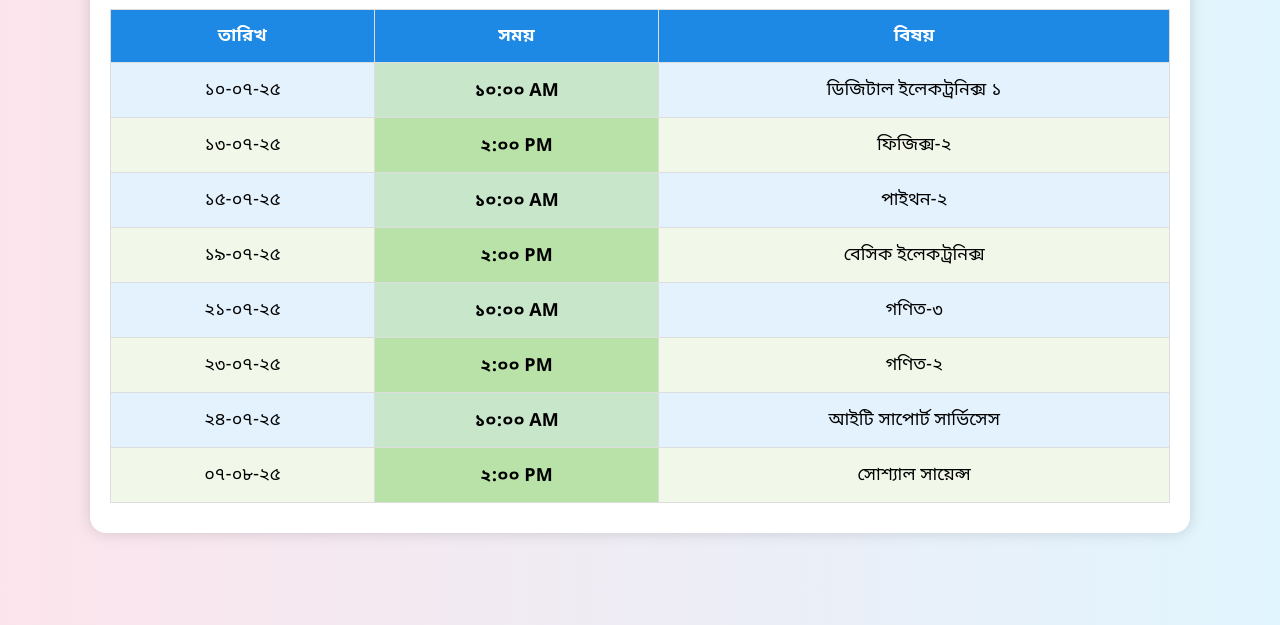
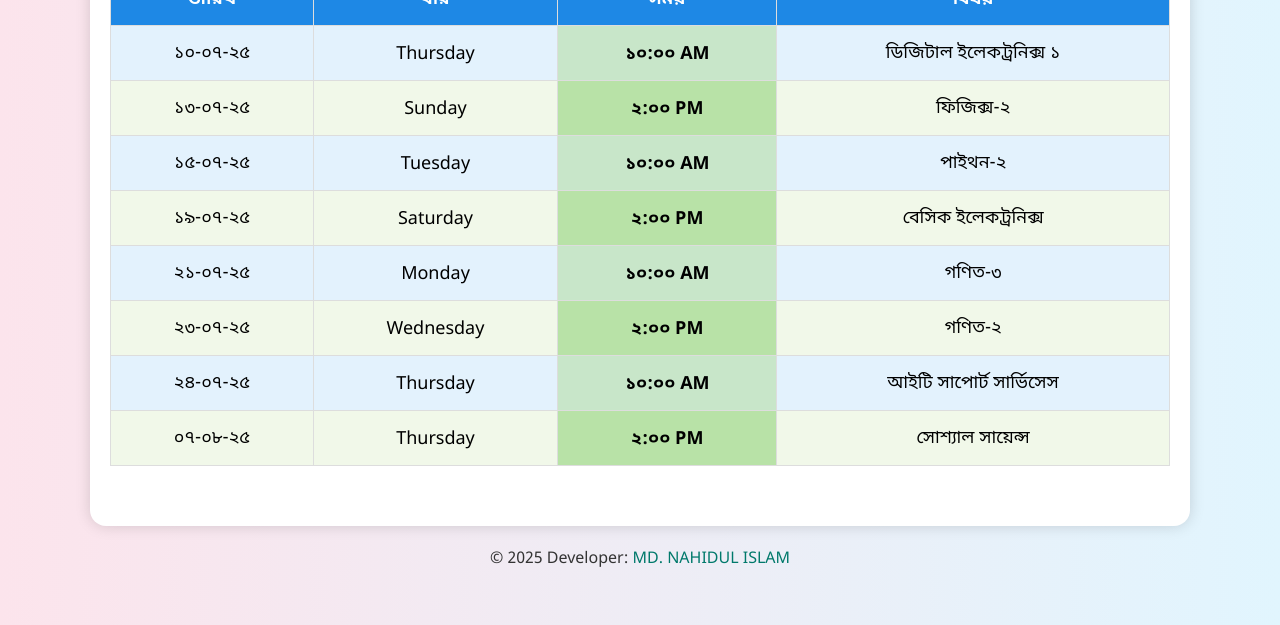
Before and after one commit to CYBERCOP-404/3RD_EXAM_ROOTINE, a plain HTML site: page index.html in a window 1280 px wide. Shown: the part 175-800 px from the top of the page. Drawn offline with Linux system fonts and the light colour scheme.

Commit message:
Update index.html

```diff
--- a/index.html
+++ b/index.html
@@ -17,13 +17,14 @@
       display: flex;
       justify-content: center;
       align-items: center;
+      flex-direction: column;
       min-height: 100vh;
       padding: 20px;
     }
 
     .routine-box {
       background: #ffffff;
-      padding: 30px 20px;
+      padding: 30px 20px 60px;
       border-radius: 16px;
       box-shadow: 0 0 15px rgba(0,0,0,0.15);
       width: 100%;
@@ -44,7 +45,7 @@
       width: 100%;
       border-collapse: collapse;
       font-size: 18px;
-      min-width: 600px;
+      min-width: 700px;
     }
 
     th, td {
@@ -66,17 +67,16 @@
       background-color: #e3f2fd;
     }
 
-    .highlight-10am td:nth-child(2) {
+    .highlight-morning td:nth-child(3) {
       background-color: #c8e6c9 !important;
       font-weight: bold;
     }
 
-    .highlight-2pm td:nth-child(2) {
+    .highlight-afternoon td:nth-child(3) {
       background-color: #b8e2a7 !important;
       font-weight: bold;
     }
 
-    /* Download Button */
     .download-btn {
       position: absolute;
       top: 20px;
@@ -97,6 +97,17 @@
       transform: scale(1.05);
     }
 
+    footer {
+      margin-top: 20px;
+      font-size: 16px;
+      color: #333;
+    }
+
+    footer a {
+      text-decoration: none;
+      color: #00796b;
+    }
+
     @media (max-width: 768px) {
       table {
         font-size: 14px;
@@ -112,42 +123,50 @@
         top: 15px;
         right: 15px;
       }
+
+      footer {
+        font-size: 14px;
+      }
     }
   </style>
 </head>
 <body>
 
 <div id="routine" class="routine-box">
-  <button class="download-btn" onclick="downloadRoutine()">⬇ ডাউনলোড</button>
+  <button class="download-btn" id="downloadBtn" onclick="downloadRoutine()">⬇ ডাউনলোড</button>
   <h1>📘 পরীক্ষার রুটিন</h1>
   <table>
     <thead>
       <tr>
         <th>তারিখ</th>
+        <th>বার</th>
         <th>সময়</th>
         <th>বিষয়</th>
       </tr>
     </thead>
     <tbody>
-      <tr class="highlight-10am"><td>১০-০৭-২৫</td><td>১০:০০ AM</td><td>ডিজিটাল ইলেকট্রনিক্স ১</td></tr>
-      <tr class="highlight-2pm"><td>১৩-০৭-২৫</td><td>২:০০ PM</td><td>ফিজিক্স‑২</td></tr>
-      <tr class="highlight-10am"><td>১৫-০৭-২৫</td><td>১০:০০ AM</td><td>পাইথন‑২</td></tr>
-      <tr class="highlight-2pm"><td>১৯-০৭-২৫</td><td>২:০০ PM</td><td>বেসিক ইলেকট্রনিক্স</td></tr>
-      <tr class="highlight-10am"><td>২১-০৭-২৫</td><td>১০:০০ AM</td><td>গণিত‑৩</td></tr>
-      <tr class="highlight-2pm"><td>২৩-০৭-২৫</td><td>২:০০ PM</td><td>গণিত‑২</td></tr>
-      <tr class="highlight-10am"><td>২৪-০৭-২৫</td><td>১০:০০ AM</td><td>আইটি সাপোর্ট সার্ভিসেস</td></tr>
-      <tr class="highlight-2pm"><td>০৭-০৮-২৫</td><td>২:০০ PM</td><td>সোশ্যাল সায়েন্স</td></tr>
+      <tr class="highlight-morning"><td>১০-০৭-২৫</td><td>Thursday</td><td>১০:০০ AM</td><td>ডিজিটাল ইলেকট্রনিক্স ১</td></tr>
+      <tr class="highlight-afternoon"><td>১৩-০৭-২৫</td><td>Sunday</td><td>২:০০ PM</td><td>ফিজিক্স‑২</td></tr>
+      <tr class="highlight-morning"><td>১৫-০৭-২৫</td><td>Tuesday</td><td>১০:০০ AM</td><td>পাইথন‑২</td></tr>
+      <tr class="highlight-afternoon"><td>১৯-০৭-২৫</td><td>Saturday</td><td>২:০০ PM</td><td>বেসিক ইলেকট্রনিক্স</td></tr>
+      <tr class="highlight-morning"><td>২১-০৭-২৫</td><td>Monday</td><td>১০:০০ AM</td><td>গণিত‑৩</td></tr>
+      <tr class="highlight-afternoon"><td>২৩-০৭-২৫</td><td>Wednesday</td><td>২:০০ PM</td><td>গণিত‑২</td></tr>
+      <tr class="highlight-morning"><td>২৪-০৭-২৫</td><td>Thursday</td><td>১০:০০ AM</td><td>আইটি সাপোর্ট সার্ভিসেস</td></tr>
+      <tr class="highlight-afternoon"><td>০৭-০৮-২৫</td><td>Thursday</td><td>২:০০ PM</td><td>সোশ্যাল সায়েন্স</td></tr>
     </tbody>
   </table>
 </div>
+
+<footer>
+  © 2025 Developer: <a href="https://cybercop-404.github.io/" target="_blank">MD. NAHIDUL ISLAM</a>
+</footer>
 
 <script src="https://html2canvas.hertzen.com/dist/html2canvas.min.js"></script>
 <script>
   function downloadRoutine() {
     const routine = document.getElementById('routine');
-    const btn = document.querySelector('.download-btn');
-    btn.textContent = "📷 সেভ হচ্ছে...";
-    btn.disabled = true;
+    const btn = document.getElementById('downloadBtn');
+    btn.style.display = 'none'; // Hide button
 
     html2canvas(routine).then(canvas => {
       const link = document.createElement('a');
@@ -155,13 +174,16 @@
       link.href = canvas.toDataURL('image/png');
       link.click();
 
+      btn.style.display = 'block'; // Show again
       btn.textContent = "✅ ডাউনলোড সম্পন্ন!";
+      btn.disabled = true;
       setTimeout(() => {
         btn.textContent = "⬇ ডাউনলোড";
         btn.disabled = false;
       }, 2000);
     }).catch(() => {
       alert("❌ ডাউনলোড ব্যর্থ হয়েছে!");
+      btn.style.display = 'block';
       btn.textContent = "⬇ ডাউনলোড";
       btn.disabled = false;
     });
```
